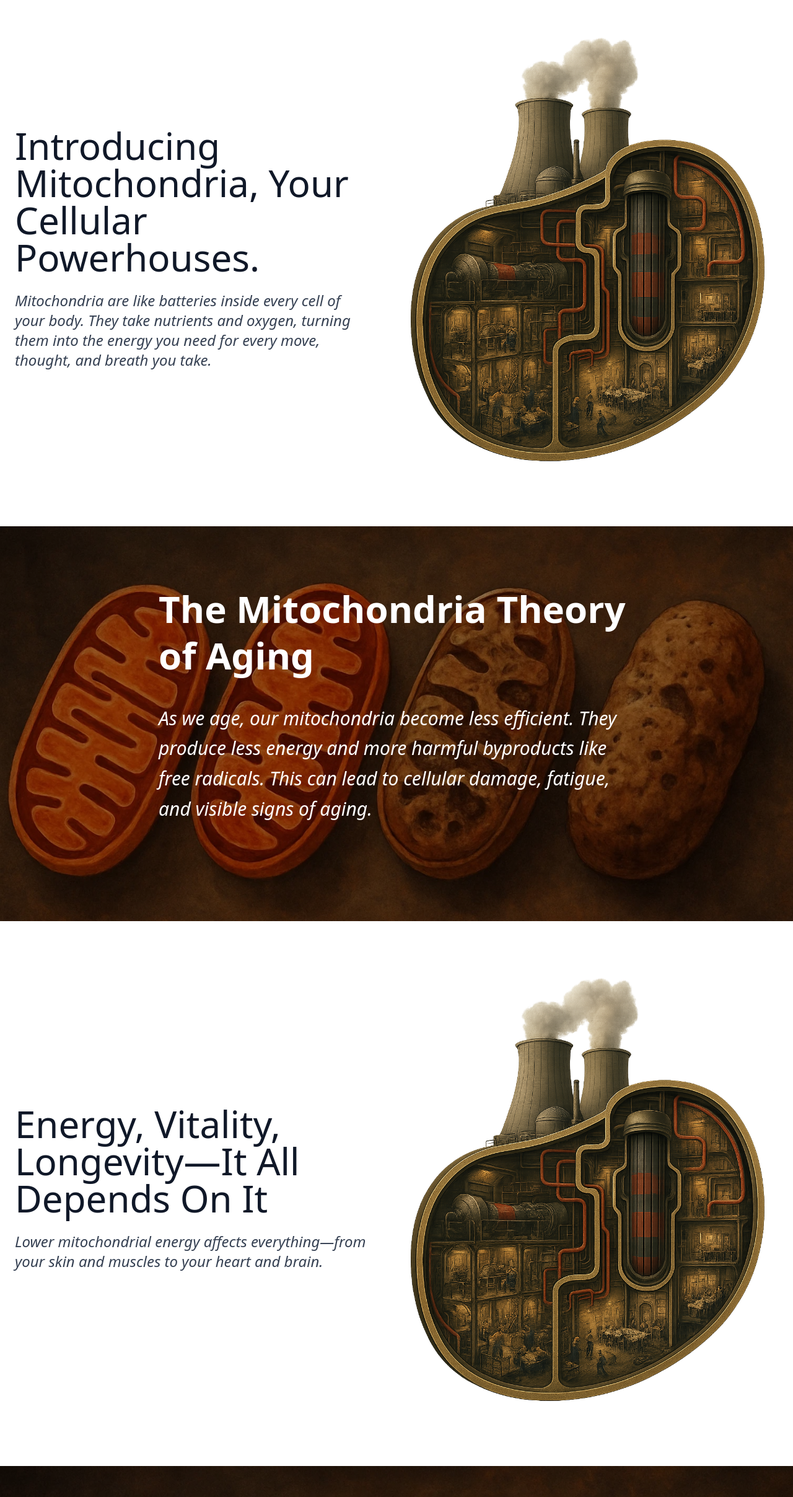
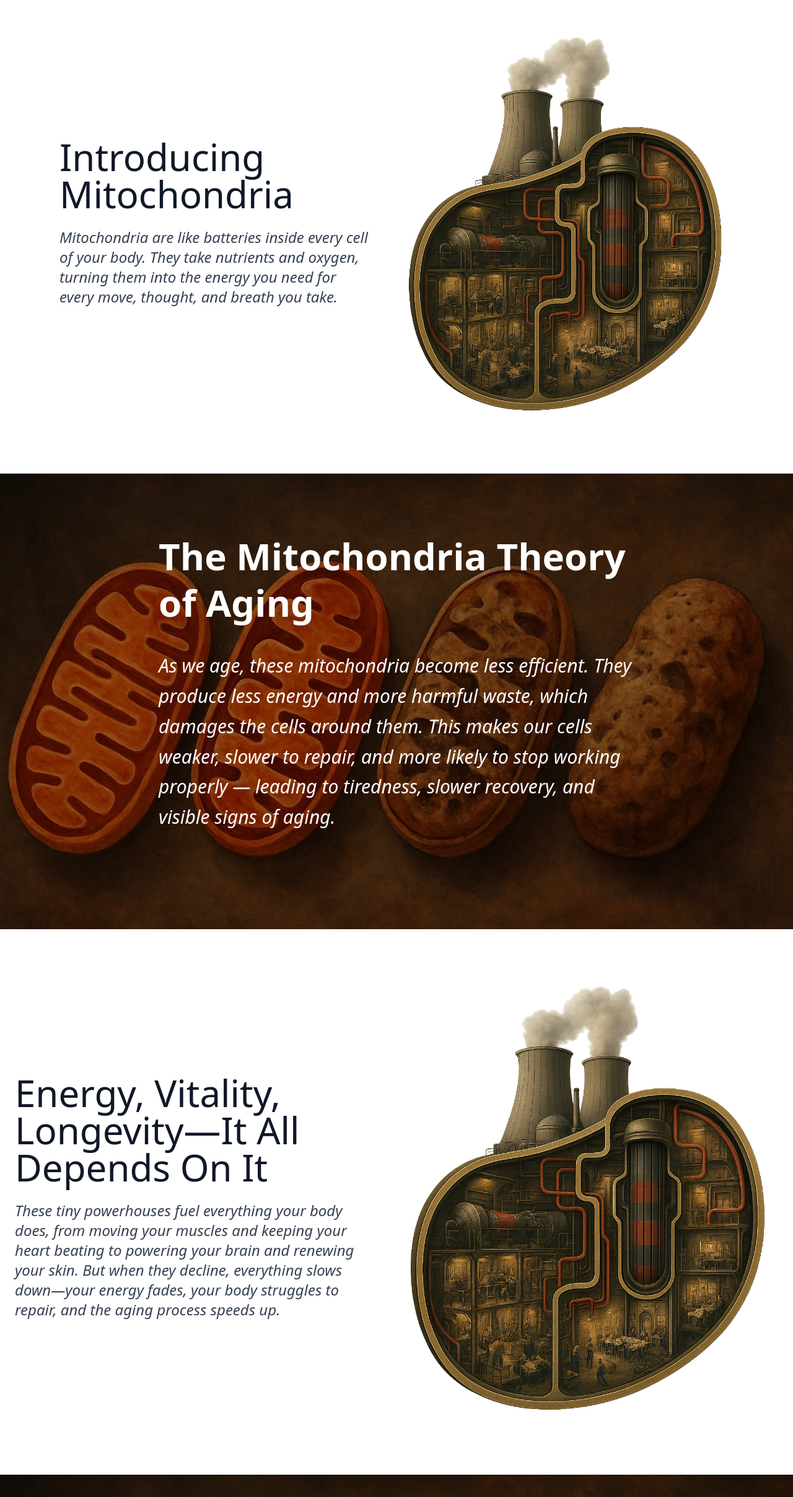
Before and after one commit to sarkuseq1999/my2nd-vue-project, a Vue app: page /mitochondria in a window 1280 px wide. Shown: the part 951-3366 px from the top of the page at 62% size. Built offline with nearby package versions, Linux system fonts and the light colour scheme.

Commit message:
testing commit

```diff
--- a/src/views/mitochondria.vue
+++ b/src/views/mitochondria.vue
@@ -43,16 +43,15 @@ import loginsignup_en from '../components/loginsignup_en.vue';
 
 
 <!-- Why BiGH Section -->
-<section class="flex flex-col md:flex-row items-center px-6 py-20 bg-white">
+<section class="flex flex-col md:flex-row items-center px-10 md:px-24 py-20 bg-white">
   <!-- Left Half - Text -->
   <div class="md:w-1/2 w-full md:pr-10">
     <p class="text-xl md:text-6xl font-medium text-gray-900 mb-6 text-left">
-      Introducing Mitochondria, Your Cellular Powerhouses.
+      Introducing Mitochondria
     </p>
     <p class="italic text-lg md:text-2xl text-gray-700 mb-4 text-left">
       Mitochondria are like batteries inside every cell of your body. They take nutrients and oxygen, turning them into the energy you need for every move, thought, and breath you take.
     </p>
-
   </div>
 
   <!-- Right Half - Image -->
@@ -76,7 +75,7 @@ import loginsignup_en from '../components/loginsignup_en.vue';
         The Mitochondria Theory of Aging
     </h2>
     <p class="italic text-2xl md:text-3xl text-white mb-15 leading-relaxed">
-        As we age, our mitochondria become less efficient. They produce less energy and more harmful byproducts like free radicals. This can lead to cellular damage, fatigue, and visible signs of aging.
+      As we age, these mitochondria become less efficient. They produce less energy and more harmful waste, which damages the cells around them. This makes our cells weaker, slower to repair, and more likely to stop working properly — leading to tiredness, slower recovery, and visible signs of aging.
     </p>
   </div>
 </section>
@@ -90,7 +89,7 @@ import loginsignup_en from '../components/loginsignup_en.vue';
       Energy, Vitality, Longevity—It All Depends On It
     </p>
     <p class="italic text-lg md:text-2xl text-gray-700 mb-4 text-left">
-      Lower mitochondrial energy affects everything—from your skin and muscles to your heart and brain.
+      These tiny powerhouses fuel everything your body does, from moving your muscles and keeping your heart beating to powering your brain and renewing your skin. But when they decline, everything slows down—your energy fades, your body struggles to repair, and the aging process speeds up.
 
     </p>
 
@@ -132,7 +131,7 @@ import loginsignup_en from '../components/loginsignup_en.vue';
       Our Solution to Mitochondrial Health
     </p>
     <p class="italic text-lg md:text-2xl text-gray-700 mb-4 text-left">
-      At BiGH, our approach to mitochondrial health is rooted in science. We deliver targeted nutrients that energize your mitochondria, shield them from free radical damage, and support your body’s natural ability to generate new, healthy mitochondria. These nutrients — often missing or underrepresented in a typical modern diet — help restore what aging and stress take away, supporting better energy, resilience, and longevity from the cellular level up.
+      At BiGH, our approach to mitochondrial health is rooted in science. We deliver targeted nutrients that power up your mitochondria, shield them from free radical damage, and support your body’s natural ability to generate new, healthy mitochondria. These nutrients — often missing or underrepresented in a typical modern diet — help restore what aging and stress take away, supporting better energy, resilience, and longevity from the cellular level up.
 
     </p>
 
```
